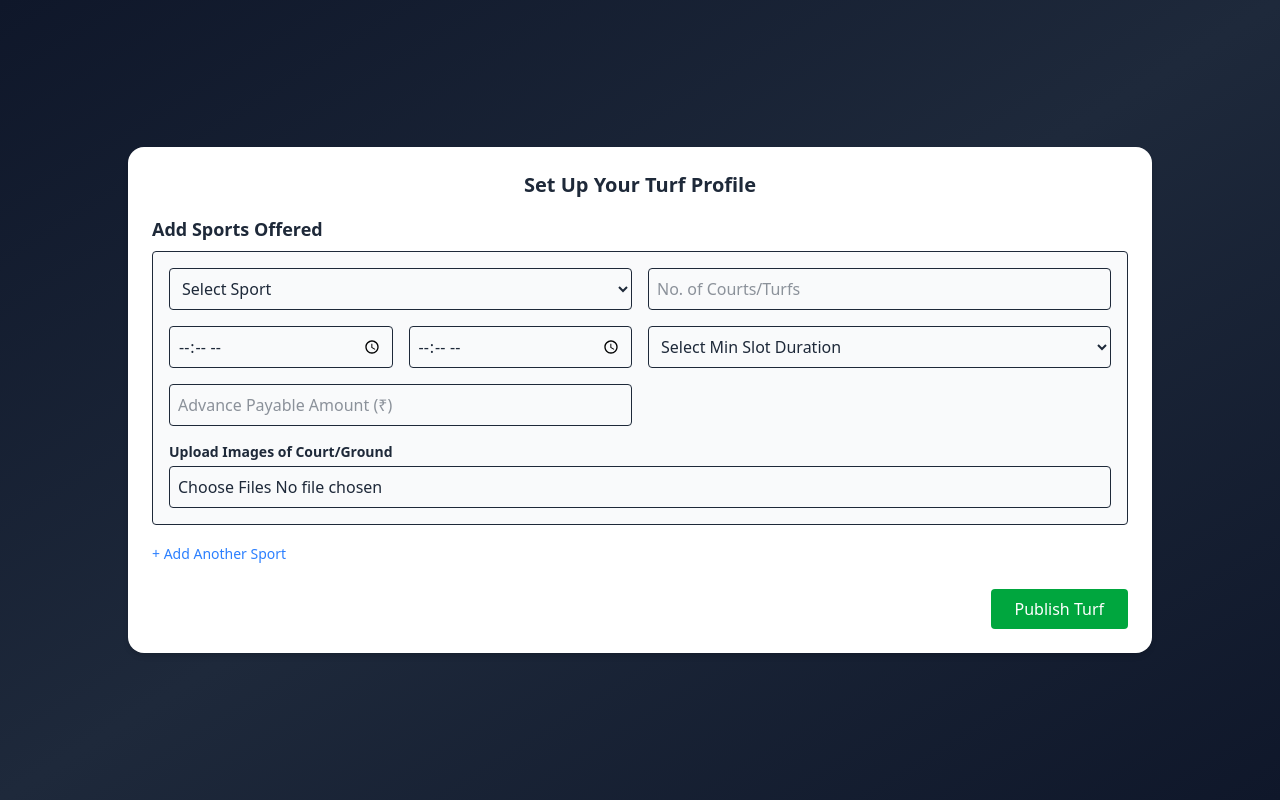
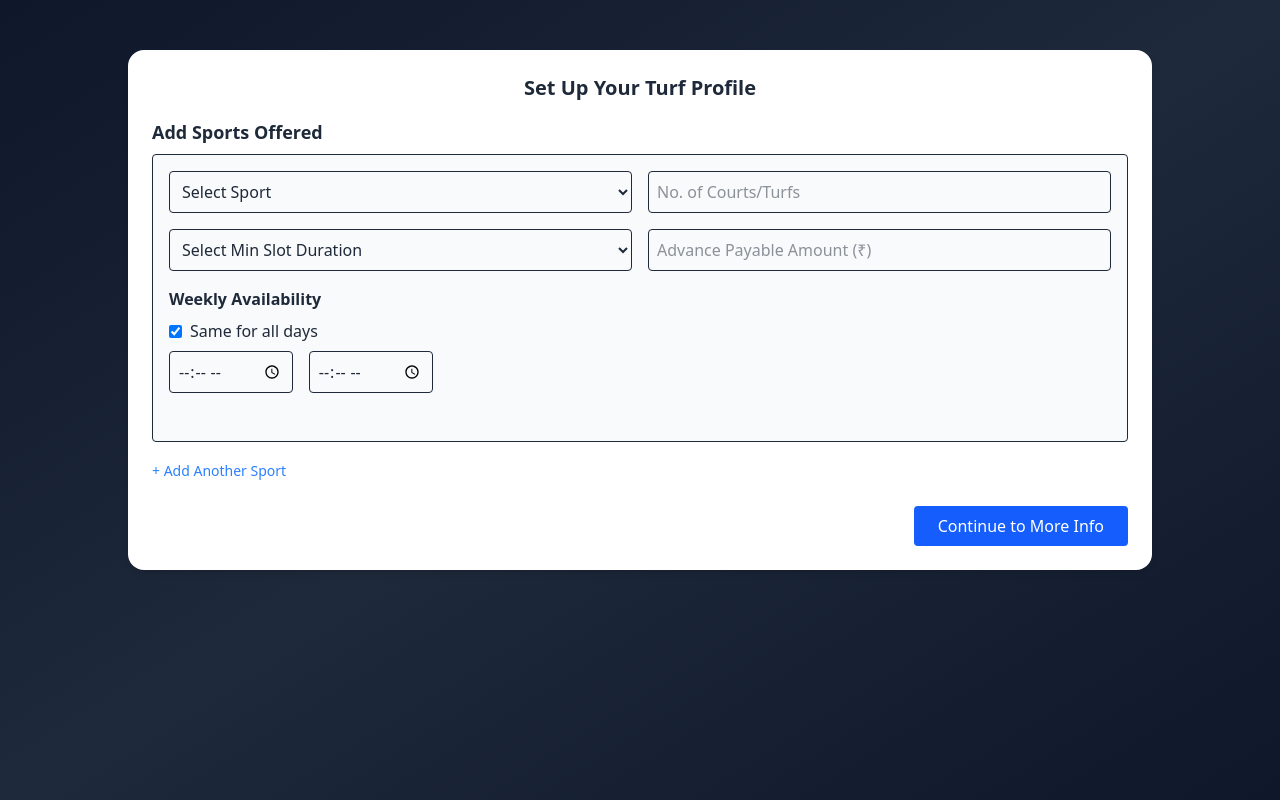
Before and after one commit to saumyashah18/SportnearMe, a React (Vite) app in the folder Frontend/: page /dashboard-host in a window 1280 px wide. Built offline with nearby package versions, Linux system fonts and the light colour scheme.

Commit message:
saumazzz is gooddddd

```diff
--- a/Frontend/package.json
+++ b/Frontend/package.json
@@ -10,6 +10,7 @@
     "preview": "vite preview"
   },
   "dependencies": {
+    "@headlessui/react": "^2.2.4",
     "@tailwindcss/vite": "^4.1.11",
     "chart.js": "^4.5.0",
     "cors": "^2.8.5",
--- a/Frontend/src/components/AuthModal.jsx
+++ b/Frontend/src/components/AuthModal.jsx
@@ -80,7 +80,7 @@ export default function AuthModal({ isOpen, onClose, setIsLoggedIn }) {
     profileData.append("selectedSports", JSON.stringify(selectedSports));
     if (profileImage) profileData.append("profileImage", profileImage);
 
-    const res = await fetch("http://localhost:5000/api/users", {
+    const res = await fetch("http://localhost:5001/api/users", {
   method: "POST",
   body: profileData,
 });
--- a/Frontend/src/pages/DashboardHost.jsx
+++ b/Frontend/src/pages/DashboardHost.jsx
@@ -10,22 +10,77 @@ export default function DashboardHost() {
       endTime: "",
       minSlotDuration: "",
       advanceAmount: "",
-      images: [],
     },
   ]);
+  const [showBack, setShowBack] = useState(false);
+  const [primaryImage, setPrimaryImage] = useState(null);
+  const [galleryImages, setGalleryImages] = useState([]);
+  const [selectedAmenities, setSelectedAmenities] = useState([]);
+
+  const [availability, setAvailability] = useState({
+    sameForAll: true,
+    defaultStart: "",
+    defaultEnd: "",
+    days: {
+      Monday: { open: false, start: "", end: "" },
+      Tuesday: { open: false, start: "", end: "" },
+      Wednesday: { open: false, start: "", end: "" },
+      Thursday: { open: false, start: "", end: "" },
+      Friday: { open: false, start: "", end: "" },
+      Saturday: { open: false, start: "", end: "" },
+      Sunday: { open: false, start: "", end: "" },
+    },
+  });
+
+  const amenities = [
+    "Parking",
+    "Washroom",
+    "Drinking Water",
+    "Floodlights",
+    "Locker Rooms",
+    "Changing Rooms",
+    "First Aid",
+  ];
+
+  const toggleAmenity = (item) => {
+    setSelectedAmenities((prev) =>
+      prev.includes(item) ? prev.filter((a) => a !== item) : [...prev, item]
+    );
+  };
+
+  const toggleDayOpen = (day) => {
+    setAvailability((prev) => ({
+      ...prev,
+      days: {
+        ...prev.days,
+        [day]: {
+          ...prev.days[day],
+          open: !prev.days[day].open,
+        },
+      },
+    }));
+  };
+
+  const handleAvailabilityChange = (day, field, value) => {
+    setAvailability((prev) => ({
+      ...prev,
+      days: {
+        ...prev.days,
+        [day]: {
+          ...prev.days[day],
+          [field]: value,
+        },
+      },
+    }));
+  };
+
+  const navigate = useNavigate();
 
   const handleInputChange = (index, field, value) => {
     const updatedSports = [...sports];
     updatedSports[index][field] = value;
     setSports(updatedSports);
   };
-
-  const handleImageChange = (index, files) => {
-    const updatedSports = [...sports];
-    updatedSports[index].images = Array.from(files);
-    setSports(updatedSports);
-  };
-
   const addSportRow = () => {
     setSports([
       ...sports,
@@ -36,7 +91,6 @@ export default function DashboardHost() {
         endTime: "",
         minSlotDuration: "",
         advanceAmount: "",
-        images: [],
       },
     ]);
   };
@@ -46,56 +100,39 @@ export default function DashboardHost() {
     setSports(updatedSports);
   };
 
-  const navigate = useNavigate();
   const handlePublish = () => {
-    const groundData = {
-      name: document.getElementById("groundName").value,
-      address: document.getElementById("groundAddress").value,
-      city: document.getElementById("groundCity").value,
+    const data = {
       sports,
+      primaryImage,
+      galleryImages,
+      amenities: selectedAmenities,
+      availability,
     };
-
-    console.log("Ground Data to be published:", groundData);
+    console.log("Final Data:", data);
     navigate("/turfownerdashboard");
   };
 
   return (
-    <div className="bg-gradient-to-br from-[#0f172a] via-[#1e293b] to-[#0f172a] flex items-center justify-center min-h-screen text-white px-4 py-8">
-      <div className="bg-white p-6 rounded-2xl shadow-md w-full max-w-5xl text-gray-800">
-        <h1 className="text-xl text-center font-bold mb-4">Set Up Your Turf Profile</h1>
-{/*
-        Basic Info
-        <div className="grid md:grid-cols-2 gap-4 mb-6">
-          <input
-            type="text"
-            id="groundName"
-            placeholder="Ground / Academy Name"
-            className="border p-2 rounded"
-          />
-          <input
-            type="text"
-            id="groundAddress"
-            placeholder="Google Maps Link or Address"
-            className="border p-2 rounded"
-          />
-          <input
-            type="text"
-            id="groundCity"
-            placeholder="City / Area"
-            className="border p-2 rounded"
-          />
-          <input type="file" className="border p-2 rounded bg-gray-50" />
-        </div> */}
+    <div className="bg-gradient-to-br from-[#0f172a] via-[#1e293b] to-[#0f172a] min-h-screen flex items-center justify-center text-white px-4 py-8">
+      <div className="relative w-full max-w-5xl min-h-[700px] [perspective:2000px]">
+        <div
+          className={`transition-transform duration-700 [transform-style:preserve-3d] relative w-full h-full ${
+            showBack ? "rotate-y-180" : ""
+          }`}
+        >
+          {/* Front Side */}
+          <div className="absolute w-full backface-hidden bg-white p-6 rounded-2xl shadow-md text-gray-800">
+            <h1 className="text-xl text-center font-bold mb-4">
+              Set Up Your Turf Profile
+            </h1>
 
             <h3 className="text-lg font-semibold mt-4 mb-2">Add Sports Offered</h3>
-
             <div className="space-y-6">
               {sports.map((sport, index) => (
                 <div
                   key={index}
-              className="grid grid-cols-1 md:grid-cols-2 gap-4 border rounded p-4 relative bg-gray-50"
+                  className="grid md:grid-cols-2 gap-4 border rounded p-4 relative bg-gray-50"
                 >
-              {/* Select Sport */}
                   <select
                     value={sport.sport}
                     onChange={(e) =>
@@ -111,7 +148,6 @@ export default function DashboardHost() {
                     <option>Football</option>
                   </select>
 
-              {/* No. of Courts */}
                   <input
                     type="number"
                     placeholder="No. of Courts/Turfs"
@@ -122,29 +158,6 @@ export default function DashboardHost() {
                     className="border p-2 rounded"
                   />
 
-              {/* Working Hours */}
-              <div className="flex flex-col md:flex-row gap-4">
-                <input
-                  type="time"
-                  placeholder="Start Time"
-                  value={sport.startTime}
-                  onChange={(e) =>
-                    handleInputChange(index, "startTime", e.target.value)
-                  }
-                  className="border p-2 rounded flex-1"
-                />
-                <input
-                  type="time"
-                  placeholder="End Time"
-                  value={sport.endTime}
-                  onChange={(e) =>
-                    handleInputChange(index, "endTime", e.target.value)
-                  }
-                  className="border p-2 rounded flex-1"
-                />
-              </div>
-
-              {/* Minimum Slot Duration */}
                   <select
                     value={sport.minSlotDuration}
                     onChange={(e) =>
@@ -160,7 +173,6 @@ export default function DashboardHost() {
                     <option value="120">2 Hours</option>
                   </select>
 
-              {/* Advance Payable */}
                   <input
                     type="number"
                     placeholder="Advance Payable Amount (₹)"
@@ -171,26 +183,86 @@ export default function DashboardHost() {
                     className="border p-2 rounded"
                   />
 
-              {/* Image Upload */}
-              <div className="md:col-span-2">
-                <label className="block text-sm font-semibold mb-1">
-                  Upload Images of Court/Ground
+                   <div className="mb-4">
+              <label className="font-semibold block mb-2">Weekly Availability</label>
+              <label className="flex items-center gap-2 mb-2">
+                <input
+                  type="checkbox"
+                  checked={availability.sameForAll}
+                  onChange={(e) =>
+                    setAvailability((prev) => ({
+                      ...prev,
+                      sameForAll: e.target.checked,
+                    }))
+                  }
+                />
+                Same for all days
               </label>
+
+              {availability.sameForAll ? (
+                <div className="flex gap-4 mb-4">
                   <input
-                  type="file"
-                  multiple
-                  accept="image/*"
-                  onChange={(e) => handleImageChange(index, e.target.files)}
-                  className="border p-2 rounded bg-gray-50 w-full"
+                    type="time"
+                    value={availability.defaultStart}
+                    onChange={(e) =>
+                      setAvailability((prev) => ({
+                        ...prev,
+                        defaultStart: e.target.value,
+                      }))
+                    }
+                    className="border p-2 rounded"
+                  />
+                  <input
+                    type="time"
+                    value={availability.defaultEnd}
+                    onChange={(e) =>
+                      setAvailability((prev) => ({
+                        ...prev,
+                        defaultEnd: e.target.value,
+                      }))
+                    }
+                    className="border p-2 rounded"
                   />
                 </div>
+              ) : (
+                <div className="grid grid-cols-1 md:grid-cols-2 gap-4">
+                  {Object.keys(availability.days).map((day) => (
+                    <div key={day} className="flex items-center gap-2">
+                      <input
+                        type="checkbox"
+                        checked={availability.days[day].open}
+                        onChange={() => toggleDayOpen(day)}
+                      />
+                      <label className="w-24">{day}</label>
+                      <input
+                        type="time"
+                        disabled={!availability.days[day].open}
+                        value={availability.days[day].start}
+                        onChange={(e) =>
+                          handleAvailabilityChange(day, "start", e.target.value)
+                        }
+                        className="border p-2 rounded flex-1"
+                      />
+                      <input
+                        type="time"
+                        disabled={!availability.days[day].open}
+                        value={availability.days[day].end}
+                        onChange={(e) =>
+                          handleAvailabilityChange(day, "end", e.target.value)
+                        }
+                        className="border p-2 rounded flex-1"
+                      />
+                    </div>
+                  ))}
+                </div>
+              )}
+            </div>
 
-              {/* Remove Button */}
                   {sports.length > 1 && (
                     <button
                       type="button"
                       onClick={() => removeSportRow(index)}
-                  className="absolute top-2 right-2 text-red-500 hover:underline text-sm"
+                      className="absolute right-2 text-red-500 hover:underline text-sm"
                     >
                       Remove
                     </button>
@@ -199,7 +271,8 @@ export default function DashboardHost() {
               ))}
             </div>
 
-        {/* Add Another Sport */}
+
+
             <div className="mt-4">
               <button
                 type="button"
@@ -210,8 +283,63 @@ export default function DashboardHost() {
               </button>
             </div>
 
-        {/* Publish Button */}
             <div className="text-right mt-6">
+              <button
+                onClick={() => setShowBack(true)}
+                className="bg-blue-600 text-white px-6 py-2 rounded hover:bg-blue-700"
+              >
+                Continue to More Info
+              </button>
+            </div>
+          </div>
+
+          {/* Back Side */}
+          <div className="absolute w-full rotate-y-180 backface-hidden bg-white p-6 rounded-2xl shadow-md text-gray-800">
+            <h2 className="text-lg font-bold mb-4">Add Images, Amenities & Availability</h2>
+
+            <label className="block mb-2">Primary Image:</label>
+            <input
+              type="file"
+              accept="image/*"
+              onChange={(e) => setPrimaryImage(e.target.files[0])}
+              className="mb-4 border p-2 rounded w-full"
+            />
+
+            <label className="block mb-2">Gallery Images (Max 4):</label>
+            <input
+              type="file"
+              accept="image/*"
+              multiple
+              onChange={(e) =>
+                setGalleryImages(Array.from(e.target.files).slice(0, 4))
+              }
+              className="mb-4 border p-2 rounded w-full"
+            />
+
+            <h3 className="font-semibold mt-4 mb-2">Select Amenities Offered</h3>
+            <div className="flex flex-wrap gap-2 mb-6">
+              {amenities.map((item) => (
+                <button
+                  key={item}
+                  onClick={() => toggleAmenity(item)}
+                  className={`px-4 py-2 rounded-full border text-sm ${
+                    selectedAmenities.includes(item)
+                      ? "bg-blue-600 text-white"
+                      : "bg-gray-200 text-gray-800"
+                  }`}
+                >
+                  {item}
+                </button>
+              ))}
+            </div>
+
+            <div className="flex justify-between mt-6">
+              <button
+                onClick={() => setShowBack(false)}
+                className="bg-gray-300 text-gray-800 px-6 py-2 rounded hover:bg-gray-400"
+              >
+                Back
+              </button>
               <button
                 onClick={handlePublish}
                 className="bg-green-600 text-white px-6 py-2 rounded hover:bg-green-700"
@@ -221,5 +349,7 @@ export default function DashboardHost() {
             </div>
           </div>
         </div>
+      </div>
+    </div>
   );
 }
```
Also changed, not shown: 1 other file (tests, documents, lock files or other folders). Lines whose indentation alone changed are shown as unchanged.
